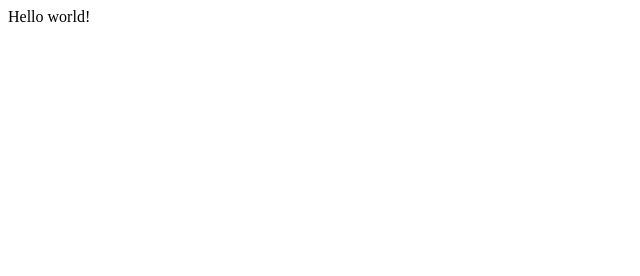
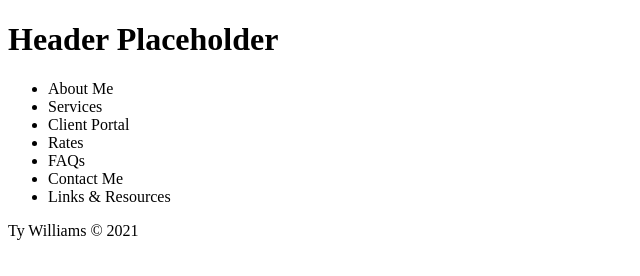
Before and after one commit to thomasdahlberg/ty-williams-site, a Gatsby site: page / in a window 1280 px wide. Shown: the whole page, without its empty margins (0-640 px from the left). Built offline with nearby package versions, Linux system fonts and the light colour scheme; Gatsby itself is replaced by a stand-in of ours.

Commit message:
Adds Helmet, initializes navbar

```diff
--- a/gatsby-config.js
+++ b/gatsby-config.js
@@ -5,6 +5,11 @@
  */
 
 module.exports = {
-  /* Your site config here */
-  plugins: [],
+  siteMetadata: {
+    title: "Ty Williams (title)",
+    author: "Ty Williams"
+  },
+  plugins: [
+    'gatsby-plugin-react-helmet',
+  ],
 }
--- /dev/null
+++ b/src/components/Head.js
@@ -0,0 +1,26 @@
+import React from 'react';
+import { Helmet } from 'react-helmet';
+import { useStaticQuery, graphql } from 'gatsby';
+import favicon from '../../static/favicon.ico';
+
+const Head = ({title}) => {
+  const data = useStaticQuery(graphql`
+    query {
+      site {
+        siteMetadata {
+          title
+        }
+      }
+    }
+  `)
+  return (
+    <div>
+      <Helmet title={`${title} | ${data.site.siteMetadata.title}`}>
+        <link rel="icon" href={favicon}/>
+        <link rel="stylesheet" href="https://cdnjs.cloudflare.com/ajax/libs/font-awesome/4.7.0/css/font-awesome.min.css"/>
+      </Helmet>
+    </div>
+  )
+}
+
+export default Head;
--- /dev/null
+++ b/src/components/NavBar.js
@@ -0,0 +1,19 @@
+import React from 'react';
+
+const NavBar = (props) => {
+  return (
+    <nav>
+      <ul>
+        <li><a>About Me</a></li>
+        <li><a>Services</a></li>
+        <li><a>Client Portal</a></li>
+        <li><a>Rates</a></li>
+        <li><a>FAQs</a></li>
+        <li><a>Contact Me</a></li>
+        <li><a>Links & Resources</a></li>
+      </ul>
+    </nav>
+  )
+}
+
+export default NavBar;
--- a/src/components/footer.js
+++ b/src/components/footer.js
@@ -0,0 +1,21 @@
+import React from 'react';
+import { graphql, useStaticQuery } from "gatsby";
+
+const Footer = (props) => {
+  const data = useStaticQuery(graphql`
+        query {
+            site {
+                siteMetadata {
+                    author
+                }
+            }
+        }
+    `)
+    const year = new Date().getFullYear();
+    return(
+        <footer>
+            <p>{data.site.siteMetadata.author} © {year}</p>
+        </footer>
+    )
+}
+export default Footer;
--- a/src/components/header.js
+++ b/src/components/header.js
@@ -0,0 +1,13 @@
+import React from 'react';
+import NavBar from './NavBar';
+
+const Header = (props) => {
+  return (
+    <div>
+      <h1>Header Placeholder</h1>
+      <NavBar />
+    </div>
+  )
+}
+
+export default Header;
--- a/src/components/layout.js
+++ b/src/components/layout.js
@@ -0,0 +1,15 @@
+import React from 'react';
+import Header from './Header';
+import Footer from './Footer';
+
+const Layout = (props) => {
+    return(
+      <div>
+        <Header />
+        <div>{props.children}</div>
+        <Footer />
+      </div>
+    )
+}
+
+export default Layout
--- a/src/pages/index.js
+++ b/src/pages/index.js
@@ -1,5 +1,13 @@
 import React from "react"
+import Layout from "../components/Layout";
+import Head from "../components/Head";
 
-export default function Home() {
-  return <div>Hello world!</div>
+const Home = (props) => {
+  return (
+    <Layout>
+      <Head title="Welcome" />
+    </Layout>
+  )
 }
+
+export default Home;
```
Also changed, not shown: package.json (+5 -2 lines), src/pages/404.js (added, +18 -0 lines), 2 other files.
